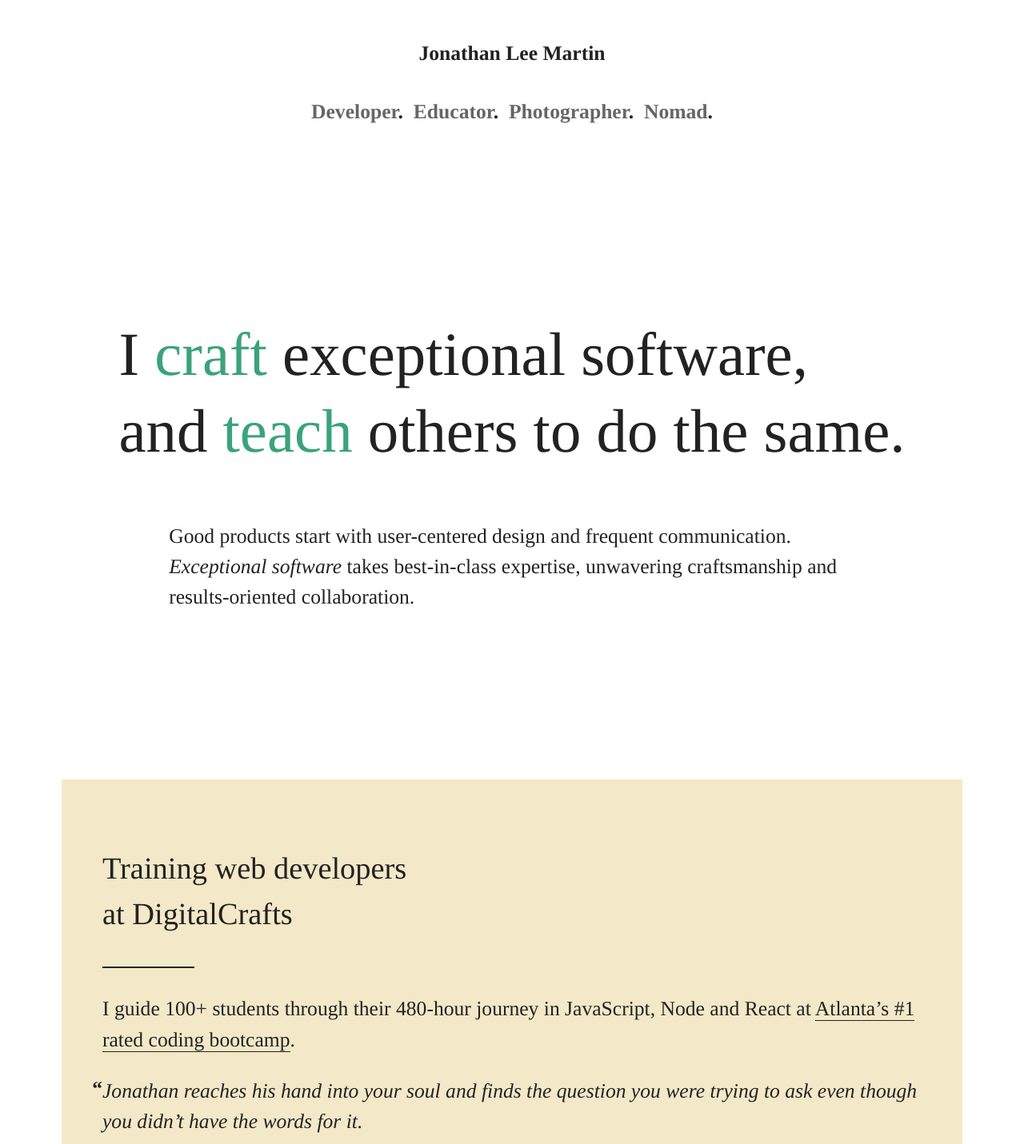
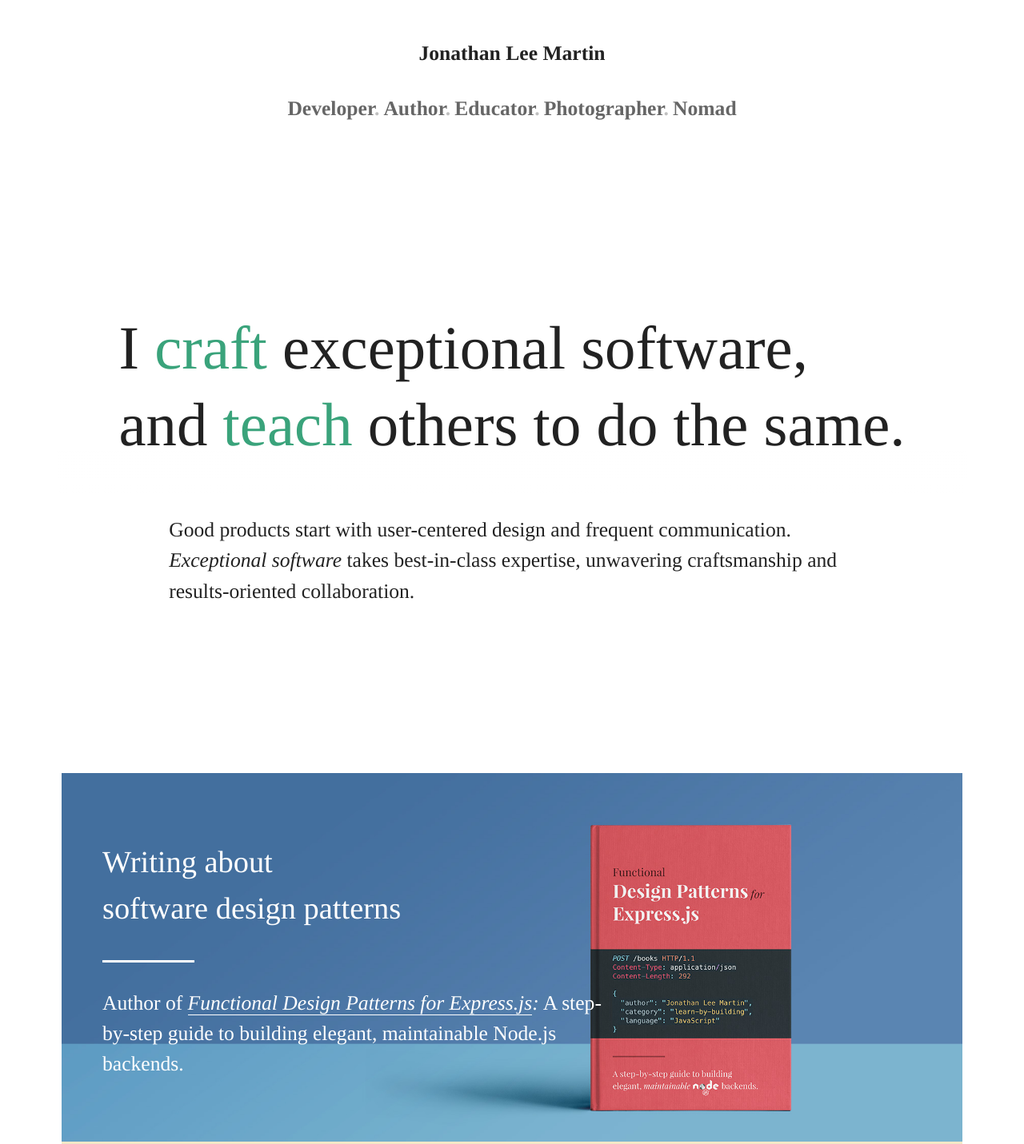
Before and after one commit to nybblr/jonathanleemartin.com, a website: page index.html in a window 1280 px wide. Shown: the top 1431 px of the page at 80% size. Drawn offline with Linux system fonts and the light colour scheme; some packages are replaced by stand-ins of ours; a web font is replaced by a local one.

Commit message:
Add author section and link to books.

```diff
--- a/index.css
+++ b/index.css
@@ -17,6 +17,7 @@
 
   --black: #222222;
   --gray: #666666;
+  --light-gray: #c0c0c0;
   --white: #ffffff;
   --yellow: #fab900;
 
@@ -24,6 +25,7 @@
   --purple: #978EA5;
   --periwinkle: #D6DFE4;
   --navy: #7d8ab6;
+  --blue: #446f9e;
   --red: #BA5B58;
   --paisley: #F3E8C7;
   --pink: #E8C2B8;
@@ -171,11 +173,16 @@
 }
 
 .navbar li {
-  margin: 0.25em;
+  margin: 0.1em;
 }
 
 .navbar li:after {
   content: ".";
+  color: var(--light-gray);
+}
+
+.navbar li:last-child:after {
+  content: '';
 }
 
 .navbar li a {
@@ -274,6 +281,7 @@
 .backdrop .backdrop-image {
   display: block;
   width: 100%;
+  height: 100%;
 }
 
 .backdrop-fade {
--- a/index.html
+++ b/index.html
@@ -4,7 +4,7 @@
     <meta charset="UTF-8">
     <meta name="viewport" content="width=device-width, initial-scale=1.0">
     <meta http-equiv="X-UA-Compatible" content="ie=edge">
-    <title>Jonathan Lee Martin | Web developer. Educator. Photographer. Digital nomad.</title>
+    <title>Jonathan Lee Martin | Web developer. Author. Educator. Photographer.</title>
     <link rel="shortcut icon" href="img/favicon.png" type="image/png" />
 
     <!-- BEGIN SEO tags -->
@@ -14,13 +14,13 @@
     <meta property="og:site_name" content="Jonathan Lee Martin" />
     <meta property="og:type" content="website" />
     <meta property="og:title" content="Jonathan Lee Martin" />
-    <meta property="og:description" content="Web developer. Educator. Photographer. Digital nomad." />
+    <meta property="og:description" content="Web developer. Author. Educator. Photographer." />
     <meta property="og:url" content="https://jonathanleemartin.com/" />
     <meta property="og:image" content="https://jonathanleemartin.com/img/budapest.jpg" />
     <meta property="article:publisher" content="https://www.facebook.com/yellowscale" />
     <meta name="twitter:card" content="summary_large_image" />
     <meta name="twitter:title" content="Jonathan Lee Martin" />
-    <meta name="twitter:description" content="Web developer. Educator. Photographer. Digital nomad." />
+    <meta name="twitter:description" content="Web developer. Author. Educator. Photographer." />
     <meta name="twitter:url" content="https://jonathanleemartin.com/" />
     <meta name="twitter:image" content="https://jonathanleemartin.com/img/budapest.jpg" />
     <meta name="twitter:site" content="@nybblr" />
@@ -49,7 +49,7 @@
     "@type": "WebPage",
     "@id": "https://jonathanleemartin.com/"
   },
-  "description": "Web developer. Educator. Photographer. Digital nomad."
+  "description": "Web developer. Author. Educator. Photographer."
 }
     </script>
     <!-- END SEO tags -->
@@ -103,6 +103,7 @@
     <nav class="navbar">
       <ul>
         <li><a href="#developer">Developer</a></li>
+        <li><a href="#author">Author</a></li>
         <li><a href="#educator">Educator</a></li>
         <li><a href="#photographer">Photographer</a></li>
         <li><a href="#nomad">Nomad</a></li>
@@ -116,6 +117,15 @@
       <p class="body">Good products start with user-centered design and frequent communication. <em>Exceptional software</em> takes best-in-class expertise, unwavering craftsmanship and results-oriented collaboration.</p>
     </section>
     <section class="grid">
+      <section class="card card-dark" id="author" data-span="12" style="background-color: var(--blue)">
+        <div class="backdrop backdrop-image">
+          <img class="backdrop-image lazyload" data-src="img/express.jpg" alt="Functional Design Patterns for Express.js">
+        </div>
+        <div class="content" style="padding-right:40%;">
+          <h2 class="underline">Writing about<br />software design patterns</h2>
+          <p class="body">Author of <em><a rel="noopener noreferrer" target="_blank" href="https://jonathanleemartin.com/books/">Functional Design Patterns for Express.js</a>:</em> A step-by-step guide to building elegant, maintainable Node.js backends.</p>
+        </div>
+      </section>
       <section class="card card-light" id="educator" data-span="12" style="background-color: var(--paisley)">
         <div class="content">
           <h2 class="underline">Training web developers<br /> at DigitalCrafts</h2>
```
Also changed, not shown: build/index.css, img/express.jpg (added).
